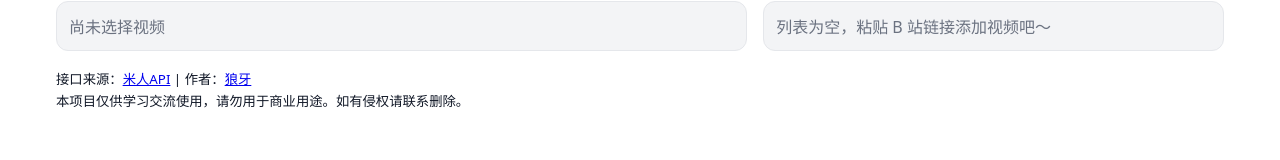
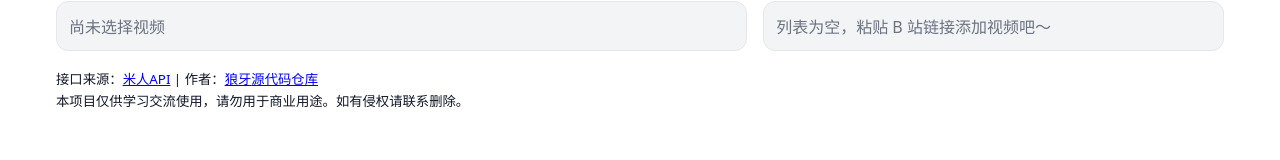
Before and after one commit to LangYa466/shulikouplayer, a React (Vite) app: page / in a window 1280 px wide. Shown: the part 137-297 px from the top of the page. Built offline with nearby package versions, Linux system fonts and the light colour scheme.

Commit message:
Add link to source code repository in App.jsx

```diff
--- a/src/App.jsx
+++ b/src/App.jsx
@@ -207,6 +207,14 @@
             >
                 狼牙
             </a>
+            <a
+                href="https://github.com/LangYa466/shulikouplayer"
+                target="_blank"
+                rel="noopener noreferrer"
+                className="text-blue-400 hover:text-blue-300 transition-colors"
+            >
+                源代码仓库
+            </a>
             <br />
             本项目仅供学习交流使用，请勿用于商业用途。如有侵权请联系删除。
         </small>
```
